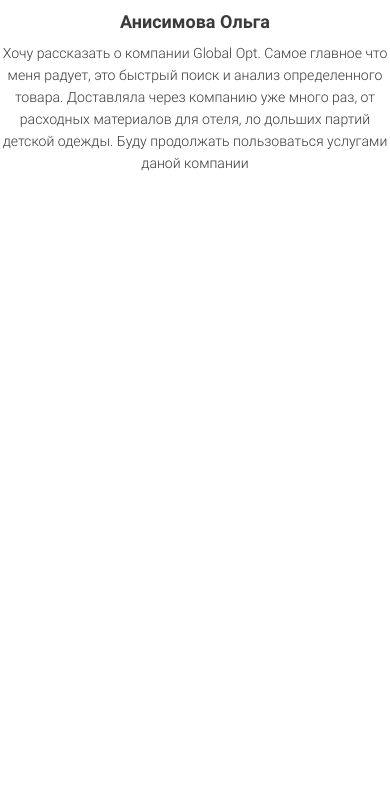
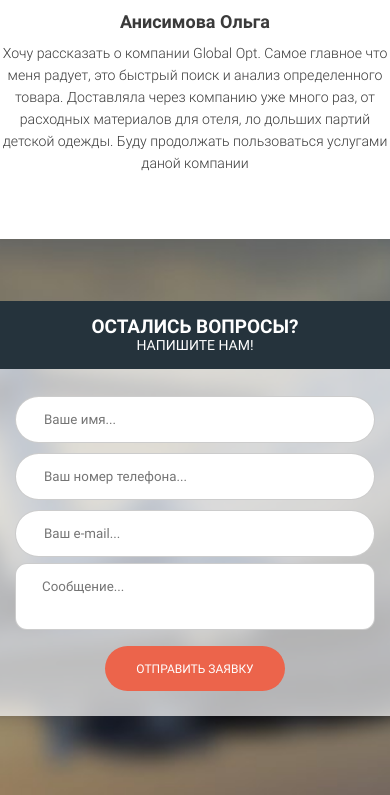
Before and after one commit to dmitriy-rodionov/Global-opt, a website: page src/index.html in a window 390 px wide. Shown: the part 8461-9256 px from the top of the page. Before the commit the page ends 8700 px from the top, so only its background shows below. Drawn offline with nearby package versions, Linux system fonts and the light colour scheme; files that its build step writes are made by us from their sources.

Commit message:
девятая секция

```diff
--- a/src/index.html
+++ b/src/index.html
@@ -344,6 +344,23 @@
             </div>
         </div>
     </section>
+
+    <section class="questions">
+        <div class="container">
+            <div class="questions__form-wrapper">
+                <div class="questions__form-header">Остались вопросы?<br> <span>Напишите нам!</span></div>
+                <form action="#" class="questions__form">
+                    <div class="questions__form-inputs-wrapper">
+                        <input name="name" required placeholder="Ваше имя..." type="text" class="questions__form-input">
+                        <input name="phone" required placeholder="Ваш номер телефона..." type="phone" class="questions__form-input">
+                        <input name="email" required placeholder="Ваш e-mail..." type="email" class="questions__form-input">
+                    </div>
+                    <textarea name="message" required placeholder="Сообщение..." class="questions__form-textarea"></textarea>
+                    <button class="button questions__form-btn">Отправить заявку</button>
+                </form>
+            </div>
+        </div>
+    </section>
     <script src="js/bundle.js"></script>
 </body>
 </html>
--- a/src/styles/scss/main.scss
+++ b/src/styles/scss/main.scss
@@ -33,3 +33,5 @@ $menu-color: lavender;
 @import 'scheme/scheme-media';
 @import 'reviews/reviews';
 @import 'reviews/reviews-media';
+@import 'questions/questions';
+@import 'questions/questions-media';
--- /dev/null
+++ b/src/styles/scss/questions/_questions-media.scss
@@ -0,0 +1,43 @@
+@media(max-width: 1200px) {
+    .container{
+        max-width: 960px;
+    }
+}
+
+@media(max-width: 992px) {
+    .container{
+        max-width: 720px;
+    }
+    .questions{
+        &__form{
+            &-inputs-wrapper{
+                flex-direction: column;
+                align-items: center;
+            }
+            &-input{
+                margin-top: 10px;
+                width: 100%;
+            }
+        }
+    }
+}
+
+@media(max-width: 768px) {
+    .container{
+        max-width: 540px;
+    }
+}
+
+@media(max-width: 576px) {
+    .container{
+        width: 100%;
+    }
+    .questions{
+        &__form{
+            padding: 17px 15px 25px 15px;
+            &-wrapper{
+                width: 100%;
+            }
+        }
+    }
+}
--- /dev/null
+++ b/src/styles/scss/questions/_questions.scss
@@ -0,0 +1,57 @@
+.questions{
+    padding: 62px 0 79px 0;
+    background: url('../../../img/questions/questions_bg.jpg') center (center/cover) no-repeat;
+    &__form{
+        padding: 17px 40px 25px 40px;
+        background-color: rgba($color: #ffffff, $alpha: 0.7);
+        display: flex;
+        flex-direction: column;
+        align-items:center;
+        &-inputs-wrapper{
+            width: 100%;
+            display: flex;
+            justify-content: center;
+        }
+        &-input{
+            width: 33%;
+            padding: 15px 28px;
+            border-radius: 30px;
+            outline: none;
+            border: 1px solid rgba(0,0,0,0.2);
+        }
+        &-textarea{
+            margin-top: 6px;
+            width: 100%;
+            padding: 15px 26px 20px 26px;
+            resize: none;
+            outline: none;
+            border: 1px solid rgba(0,0,0,0.2);
+            border-radius: 12px;
+        }
+        &-btn{
+            margin-top: 16px;
+            width: 180px;
+        }
+        &-wrapper{
+            display: flex;
+            justify-content: center;
+            flex-direction: column;
+            width: 79%;
+            margin: 0 auto;
+        }
+        &-header{
+            text-align: center;
+            padding: 17px 0 15px 0;
+            line-height: 17px;
+            background-color: #25333c;
+            font-size: 19px;
+            font-weight: 700;
+            text-transform: uppercase;
+            color: #ffffff;
+            span{
+                font-size: 14px;
+                font-weight: 400;
+            }
+        }
+    }
+}
```
Also changed, not shown: src/img/questions/questions_bg.jpg (added).
